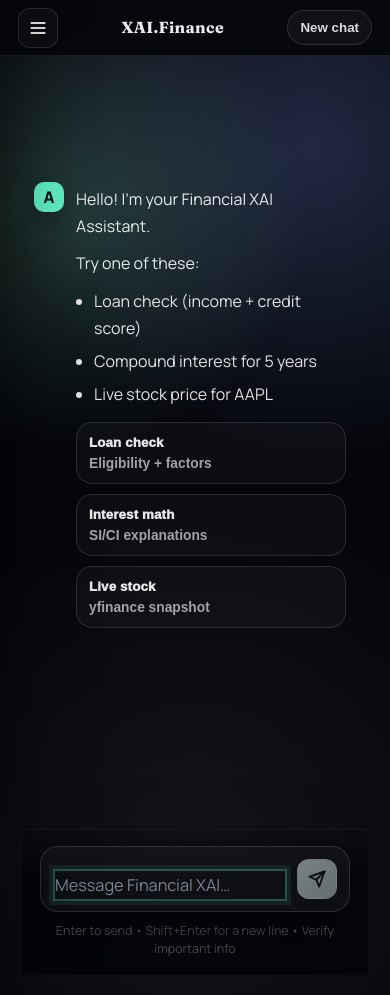
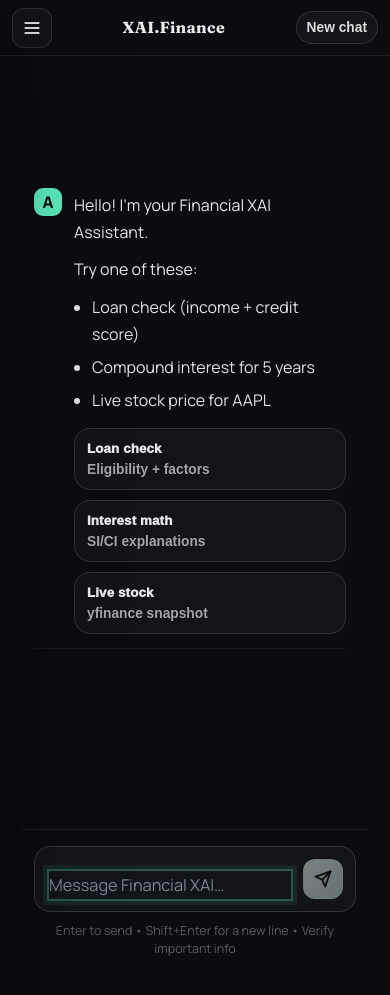
Before and after one commit to PriyanshuKSharma/xai_explainable_chatbot, a Flask app: page /chat in a window 390 px wide. Shown: the top 995 px of the page. Run offline with Flask 3, Linux system fonts and the light colour scheme; some libraries are stand-ins or nearby versions.

Commit message:
style: update chat interface layout, theme colors, and mobile responsiveness with safe-area support

```diff
--- a/static/css/style.css
+++ b/static/css/style.css
@@ -551,6 +551,12 @@ p {
     overflow: hidden;
     display: flex;
     flex-direction: column;
+    background: #0b0c10;
+}
+
+.chat-page::before {
+    animation: none;
+    background: none;
 }
 
 /* ChatGPT-Style Chat Layout */
@@ -561,6 +567,17 @@ p {
     overflow: hidden;
 }
 
+.chatgpt-app,
+.chatgpt-maincol {
+    height: 100vh;
+}
+
+@supports (height: 100dvh) {
+    .chat-page { height: 100dvh; }
+    .chatgpt-app,
+    .chatgpt-maincol { height: 100dvh; }
+}
+
 .chatgpt-sidebar {
     width: 284px;
     flex-shrink: 0;
@@ -568,7 +585,7 @@ p {
     flex-direction: column;
     gap: 14px;
     padding: 14px 12px 12px;
-    background: rgba(5, 6, 11, 0.92);
+    background: #111216;
     border-right: 1px solid rgba(255, 255, 255, 0.08);
     backdrop-filter: blur(18px);
 }
@@ -750,6 +767,7 @@ p {
     flex-direction: column;
     height: 100vh;
     overflow: hidden;
+    background: #0b0c10;
 }
 
 .chatgpt-topbar {
@@ -761,9 +779,14 @@ p {
     justify-content: space-between;
     height: 56px;
     padding: 0 18px;
-    background: rgba(5, 6, 11, 0.88);
+    background: #0b0c10;
     border-bottom: 1px solid rgba(255, 255, 255, 0.08);
     backdrop-filter: blur(16px);
+}
+
+.chatgpt-topbar {
+    padding-top: env(safe-area-inset-top);
+    height: calc(56px + env(safe-area-inset-top));
 }
 
 .chatgpt-iconbtn {
@@ -848,7 +871,8 @@ p {
     overflow-x: hidden;
     scroll-behavior: smooth;
     scrollbar-gutter: stable;
-    padding: 22px 18px 140px;
+    padding: 22px 18px calc(170px + env(safe-area-inset-bottom));
+    background: #0b0c10;
 }
 
 .chatgpt-scroll::-webkit-scrollbar {
@@ -869,11 +893,11 @@ p {
 }
 
 .chatgpt-messages {
-    width: min(860px, 100%);
+    width: min(1180px, 100%);
     margin: 0 auto;
     display: flex;
     flex-direction: column;
-    gap: 18px;
+    gap: 16px;
 }
 
 .chatgpt-message {
@@ -881,6 +905,7 @@ p {
     grid-template-columns: 34px 1fr;
     gap: 14px;
     align-items: start;
+    padding: 8px 0;
 }
 
 .chatgpt-avatar {
@@ -894,7 +919,7 @@ p {
     letter-spacing: 0.02em;
     color: rgba(5, 6, 11, 0.95);
     background: rgba(102, 255, 209, 0.92);
-    box-shadow: 0 10px 26px rgba(0, 0, 0, 0.35);
+    box-shadow: none;
 }
 
 .chatgpt-message.user .chatgpt-avatar {
@@ -911,13 +936,13 @@ p {
 }
 
 .chatgpt-message.user .chatgpt-content {
-    background: rgba(255, 255, 255, 0.05);
-    border: 1px solid rgba(255, 255, 255, 0.12);
+    background: rgba(255, 255, 255, 0.06);
+    border: 1px solid rgba(255, 255, 255, 0.14);
     border-radius: 18px;
     padding: 14px 16px;
     white-space: pre-wrap;
     color: rgba(255, 255, 255, 0.92);
-    max-width: min(720px, 100%);
+    max-width: min(980px, 100%);
 }
 
 .chatgpt-message.assistant .chatgpt-content {
@@ -925,7 +950,12 @@ p {
     color: rgba(255, 255, 255, 0.9);
     line-height: 1.7;
     padding-top: 4px;
-    max-width: min(760px, 100%);
+    max-width: min(1020px, 100%);
+}
+
+.chatgpt-message.assistant {
+    border-bottom: 1px solid rgba(255, 255, 255, 0.05);
+    padding-bottom: 14px;
 }
 
 .chatgpt-content a {
@@ -1019,13 +1049,13 @@ p {
 .chatgpt-composer-area {
     position: sticky;
     bottom: 0;
-    padding: 16px 18px 18px;
-    background: linear-gradient(to top, rgba(5, 6, 11, 0.94) 70%, rgba(5, 6, 11, 0));
+    padding: 16px 18px calc(18px + env(safe-area-inset-bottom));
+    background: linear-gradient(to top, rgba(11, 12, 16, 0.98) 70%, rgba(11, 12, 16, 0));
     border-top: 1px solid rgba(255, 255, 255, 0.08);
 }
 
 .chatgpt-composer {
-    width: min(860px, 100%);
+    width: min(1180px, 100%);
     margin: 0 auto;
 }
 
@@ -1034,10 +1064,10 @@ p {
     align-items: flex-end;
     gap: 12px;
     background: rgba(255, 255, 255, 0.04);
-    border: 1px solid rgba(255, 255, 255, 0.12);
+    border: 1px solid rgba(255, 255, 255, 0.14);
     border-radius: 18px;
     padding: 12px 12px 12px 14px;
-    box-shadow: 0 20px 70px rgba(0, 0, 0, 0.55);
+    box-shadow: none;
     backdrop-filter: blur(18px);
 }
 
@@ -1147,11 +1177,14 @@ p {
     .nav-links { display: none; }
     .trust-grid { grid-template-columns: 1fr; }
     .eco-grid { grid-template-columns: 1fr; }
-    .chatgpt-scroll { padding: 18px 14px 140px; }
+    .chatgpt-scroll { padding: 18px 14px calc(170px + env(safe-area-inset-bottom)); }
 }
 
 @media (max-width: 900px) {
+    body.sidebar-open { overflow: hidden; }
+
     .chatgpt-sidebar {
+        width: min(320px, 86vw);
         position: fixed;
         top: 0;
         bottom: 0;
@@ -1188,10 +1221,14 @@ p {
     }
     .hero-grid { gap: 20px; }
     .metric-row { grid-template-columns: repeat(2, 1fr); }
-    .chatgpt-scroll { padding: 16px 12px 140px; }
-    .chatgpt-message { grid-template-columns: 30px 1fr; gap: 12px; }
-    .chatgpt-avatar { width: 30px; height: 30px; border-radius: 10px; }
+    .chatgpt-topbar { padding-left: 12px; padding-right: 12px; }
+    .chatgpt-btn { padding: 8px 10px; font-size: 0.86rem; }
+    .chatgpt-scroll { padding: 14px 12px calc(180px + env(safe-area-inset-bottom)); }
+    .chatgpt-message { grid-template-columns: 28px 1fr; gap: 12px; }
+    .chatgpt-avatar { width: 28px; height: 28px; border-radius: 9px; }
     .chatgpt-suggestions { grid-template-columns: 1fr; }
+    .chatgpt-composer-area { padding-left: 12px; padding-right: 12px; }
+    .chatgpt-composer-inner { border-radius: 16px; }
 }
 
 @media (prefers-reduced-motion: reduce) {
```
